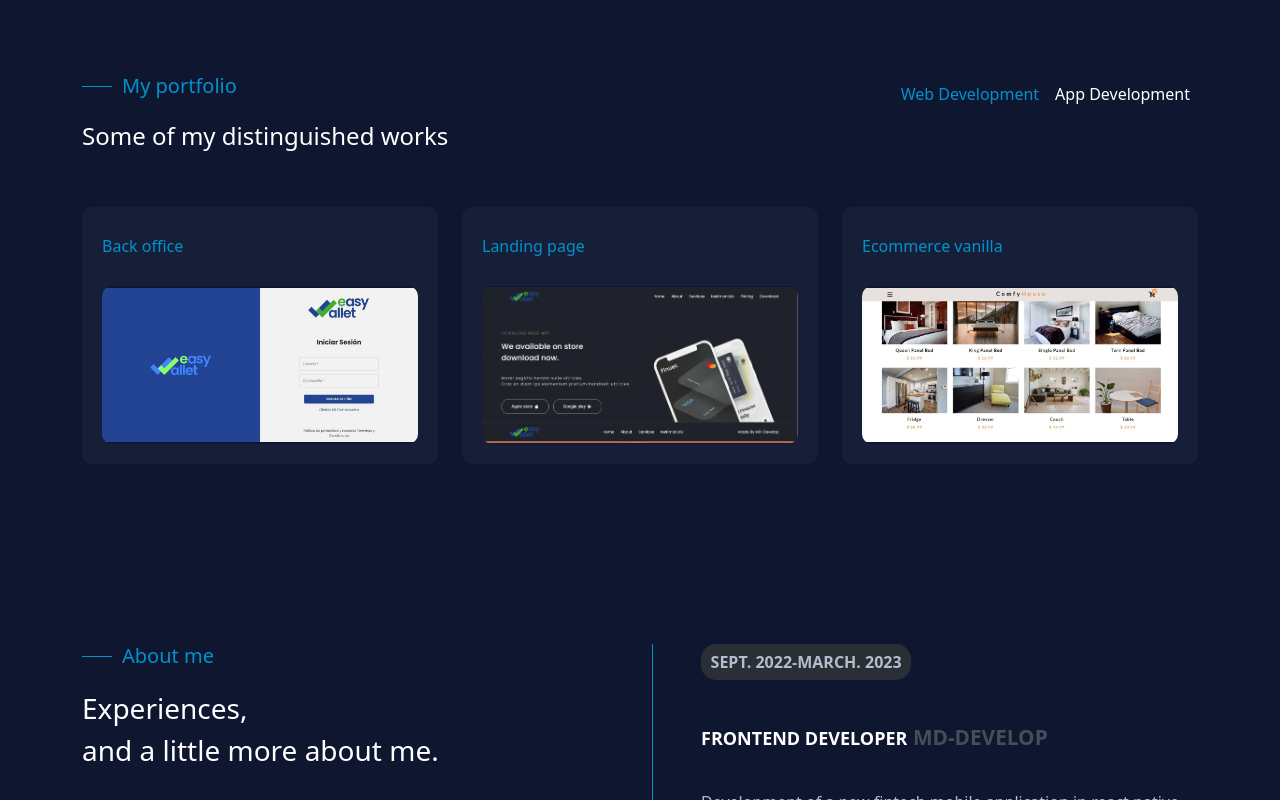
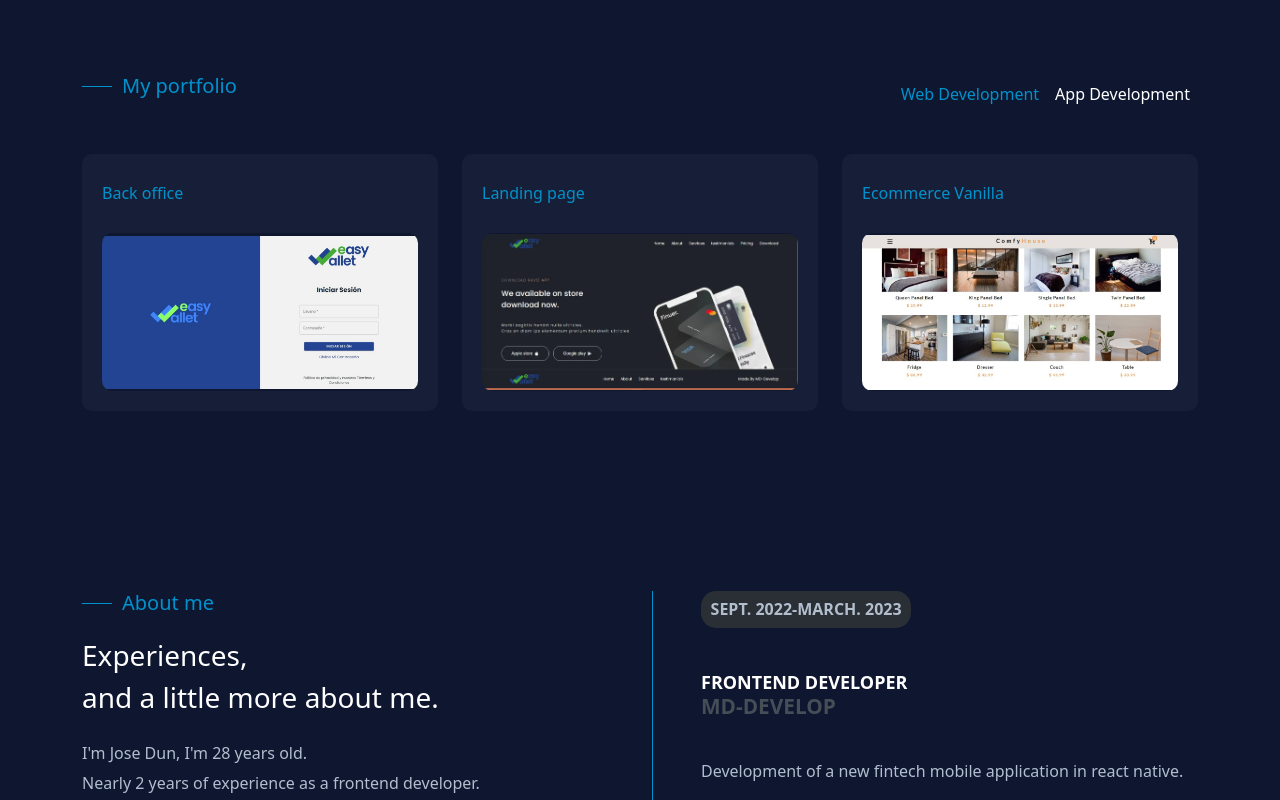
Before and after one commit to JoseDun/portfolio, a Next.js app: page / in a window 1280 px wide. Shown: the part 720-1520 px from the top of the page. Built offline with nearby package versions, Linux system fonts and the light colour scheme.

Commit message:
added project id-04 web

```diff
--- a/components/UI/Portfolio.jsx
+++ b/components/UI/Portfolio.jsx
@@ -36,7 +36,6 @@ const Portfolio = ({ dataPortfolio }) => {
         <Row>
           <Col lg="6" md="6" className="mb-5">
             <SectionSubtitle subtitle=" My portfolio" />
-            <h4 className="mt-4">Some of my distinguished works</h4>
           </Col>
 
           <Col lg="6" md="6">
--- a/components/data/portfolio.js
+++ b/components/data/portfolio.js
@@ -26,7 +26,7 @@ export const portfolio = [
   },
   {
     id: "04",
-    title: "Ecommerce vanilla",
+    title: "Ecommerce Vanilla",
     img: "/images/ecommerce-vanilla.jpg",
     category: "Web",
     keyword: ["JavaScript vanilla", "Responsive Design"],
--- a/styles/about.module.css
+++ b/styles/about.module.css
@@ -32,6 +32,10 @@
   .about__content h3 {
     font-size: 1.3rem;
   }
+
+  .timeline {
+    margin-top: 2rem;
+  }
 }
 
 @media only screen and (max-width: 768px) {
--- a/styles/article.module.css
+++ b/styles/article.module.css
@@ -25,6 +25,7 @@
   color: #454e56;
   font-weight: 600;
   font-size: 1.3rem;
+  display: block;
 }
 
 .timeline_item p {
```
Lines whose indentation alone changed are shown as unchanged.
